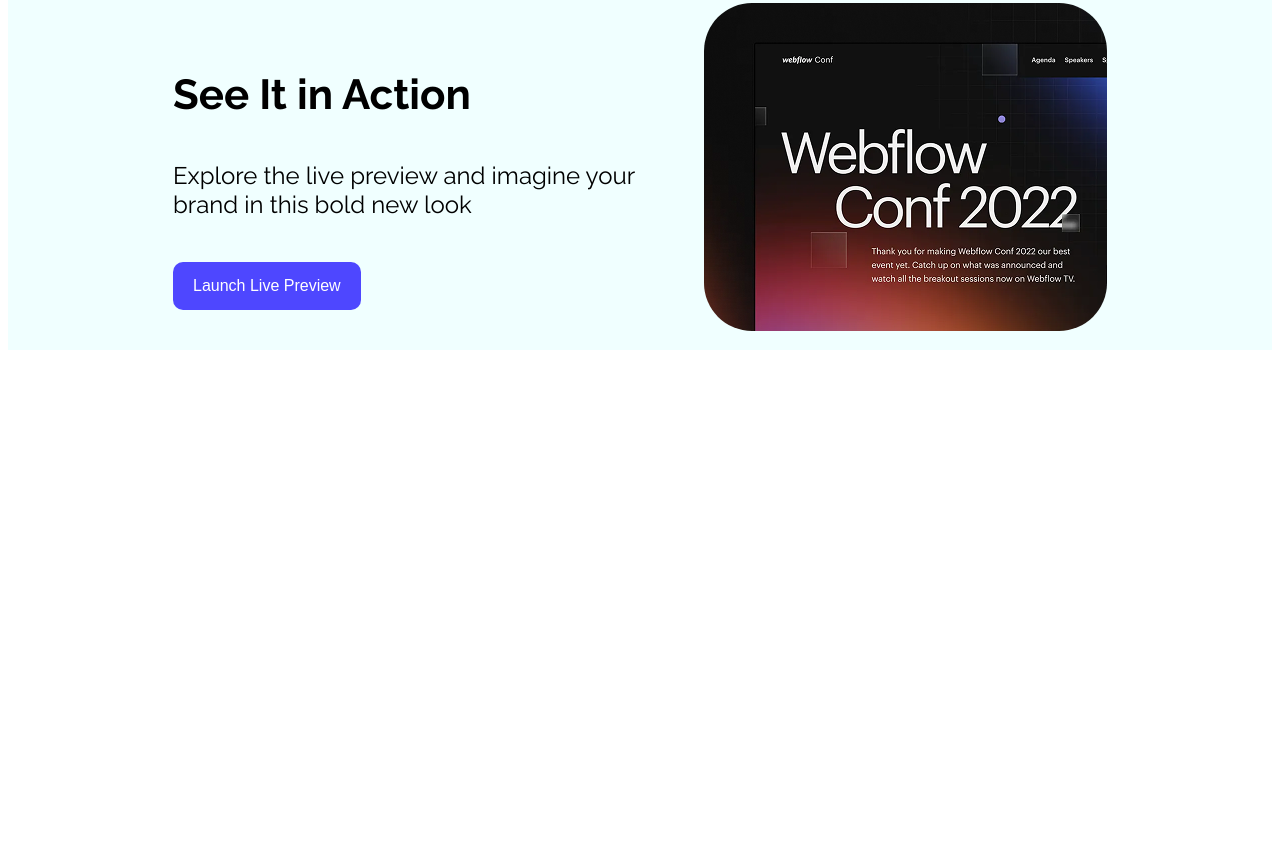
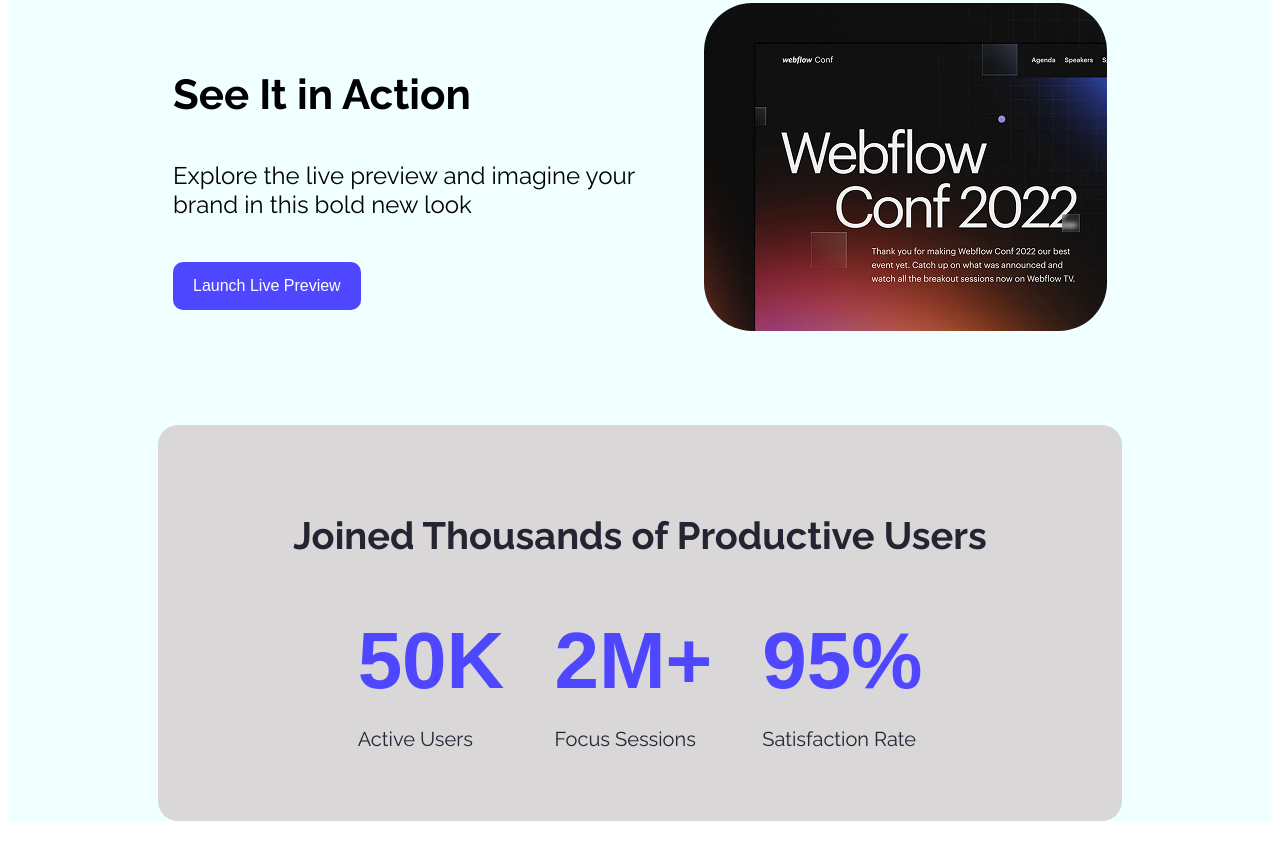
Before and after one commit to kawsar-ahmmed9990/assignment-01-10-07-25, a plain HTML site: page index.html in a window 1280 px wide. Shown: the part 739-1590 px from the top of the page. Before the commit the page ends 1119 px from the top, so only its background shows below. Drawn offline with Linux system fonts and the light colour scheme.

Commit message:
added productive users section

```diff
--- a/index.html
+++ b/index.html
@@ -38,7 +38,24 @@
             </div>
         </div>
 
-
+         <!--Productive Users Section-->
+        <div class="productive-users-container">
+            <p class="productive-title">Joined Thousands of Productive Users</p><br>
+            <div class="productive-containers">
+                <div>
+                    <span class="number">50K</span><br>
+                    <p class="data-subtitle">Active Users</p>
+                </div>
+                <div>
+                    <span class="number">2M+</span>
+                    <p class="data-subtitle">Focus Sessions</p>
+                </div>
+                <div>
+                    <span class="number">95%</span>
+                    <p class="data-subtitle">Satisfaction Rate</p>
+                </div>
+            </div>
+        </div>
     </main>
     <footer>
 
--- a/styles/style.css
+++ b/styles/style.css
@@ -79,3 +79,35 @@ main{
 .action-container img{
     border-radius: 48px;
 }
+
+/* Productive users section*/
+.productive-users-container{
+    background-color: #d9d7d7;
+    /* background-color: #B3B3B3; */
+    margin: 75px 150px 30px 150px;
+    padding: 50px 80px;
+    border-radius: 20px;
+}
+.productive-title{
+    text-align: center;
+    font-weight: bold;
+    font-size: 38px;
+    color: #252432;
+}
+.productive-containers{
+    display: flex;
+    align-items: center;
+    justify-content: center;
+    gap: 50px;
+}
+.data-subtitle{
+    font-size: 20px;
+    color: #252432;
+}
+.number{
+    font-weight: bold;
+    font-size: 80px;
+    margin: 0px;
+    color: #4E47FF;
+    font-family: Arial, Helvetica, sans-serif;
+}
```
